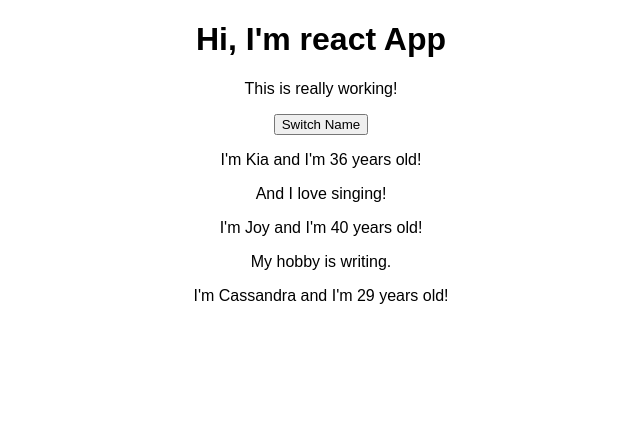
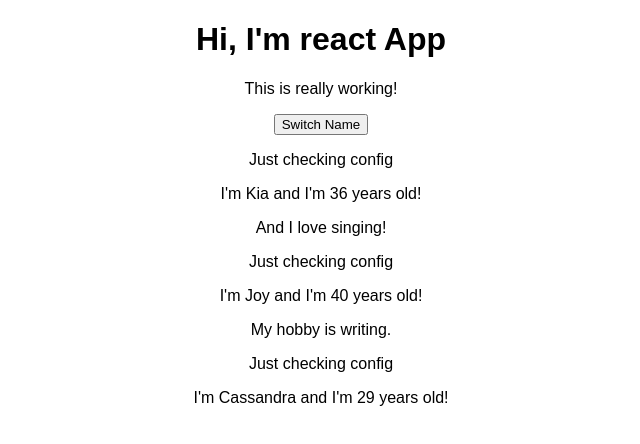
Before and after one commit to M4r28/burger-app, a React (Create React App) app: page / in a window 1280 px wide. Shown: the top 444 px of the page, without its empty margins (319-959 px from the left). Built offline with nearby package versions, Linux system fonts and the light colour scheme.

Commit message:
checking if new config worked)

```diff
--- a/src/Person/Person.js
+++ b/src/Person/Person.js
@@ -4,6 +4,7 @@ const person = (props)=>{
   // return <p>I'm a Person and I'm {Math.floor(Math.random()*30)} years old!</p>
   return (
     <div>
+      <p>Just checking config</p>
   <p>I'm {props.name} and I'm {props.age} years old!</p>
   <p>{props.children}</p>
     </div>
```
